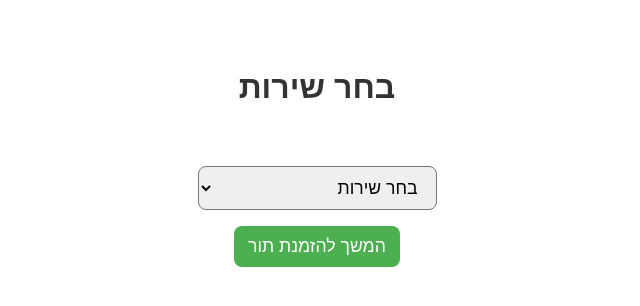
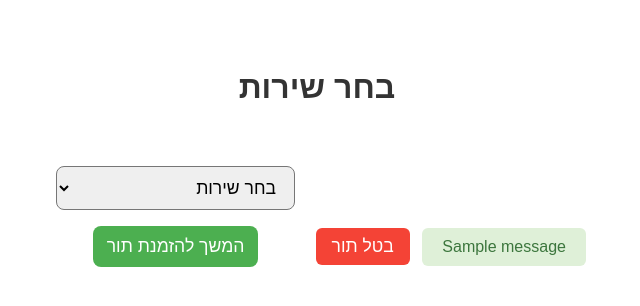
Before and after one commit to rhinops332/barber, a Flask app: template templates/select_service.html in a window 1280 px wide. Shown: the top 306 px of the page, without its empty margins (323-963 px from the left). Run offline with Flask 3, Linux system fonts and the light colour scheme; the visitor is signed in with stand-in values (Sample User, id 1); the template is opened without the code that fills it: most values are stand-ins (such as "Sample title", 1, 10 or a date in 2020); one stand-in notice (Sample message) is shown; some libraries are stand-ins or nearby versions.

Commit message:
Update select_service.html

```diff
--- a/templates/select_service.html
+++ b/templates/select_service.html
@@ -4,7 +4,12 @@
     <meta charset="utf-8">
     <title>בחירת שירות</title>
     <style>
-        body { font-family: Arial, sans-serif; text-align: center; padding: 40px; direction: rtl; }
+        body {
+            font-family: Arial, sans-serif;
+            text-align: center;
+            padding: 40px;
+            direction: rtl;
+        }
         h1 { color: #333; }
         form { display: inline-block; margin-top: 30px; }
         select, button {
@@ -28,14 +33,40 @@
             margin-bottom: 20px;
             display: inline-block;
         }
+        .cancel-btn {
+            display: inline-block;
+            margin-top: 10px;
+            background: #f44336;
+            color: white;
+            border: none;
+            padding: 8px 16px;
+            border-radius: 6px;
+            cursor: pointer;
+        }
+        .cancel-btn:hover { background: #d32f2f; }
     </style>
 </head>
 <body>
     <h1>בחר שירות</h1>
 
-    <!-- הצגת הודעות אם יש -->
+    <!-- הודעת הצלחה / שגיאה -->
+    {% with messages = get_flashed_messages(with_categories=true) %}
+      {% if messages %}
+        {% for category, message in messages %}
+          <div class="message">{{ message }}</div>
+        {% endfor %}
+        {% if session.get("can_cancel") %}
+          <form action="{{ url_for('cancel_booking') }}" method="post">
+              <button type="submit" class="cancel-btn">בטל תור</button>
+          </form>
+        {% endif %}
+      {% endif %}
+    {% endwith %}
+
     {% if error %}
-        <div class="message" style="background-color:#f2dede; color:#a94442;">{{ error }}</div>
+      <div class="message" style="background-color:#f2dede; color:#a94442;">
+        {{ error }}
+      </div>
     {% endif %}
 
     <form method="POST" action="{{ url_for('save_service') }}">
```
